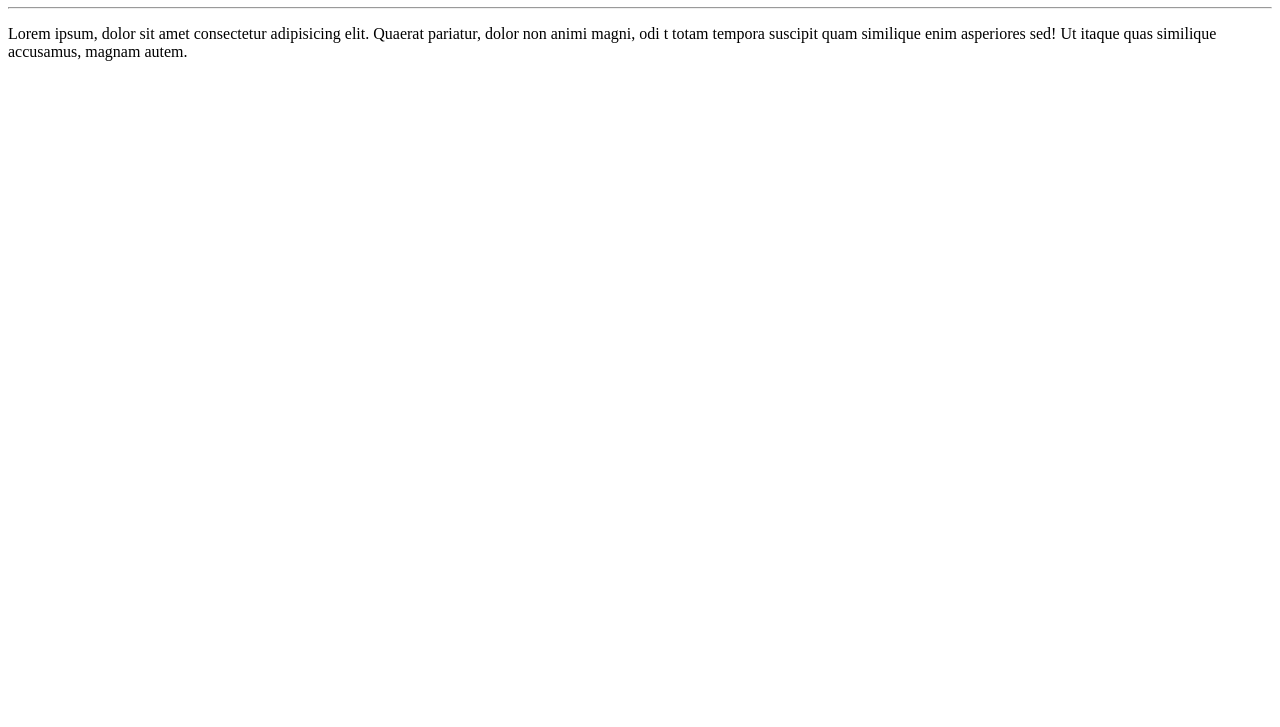
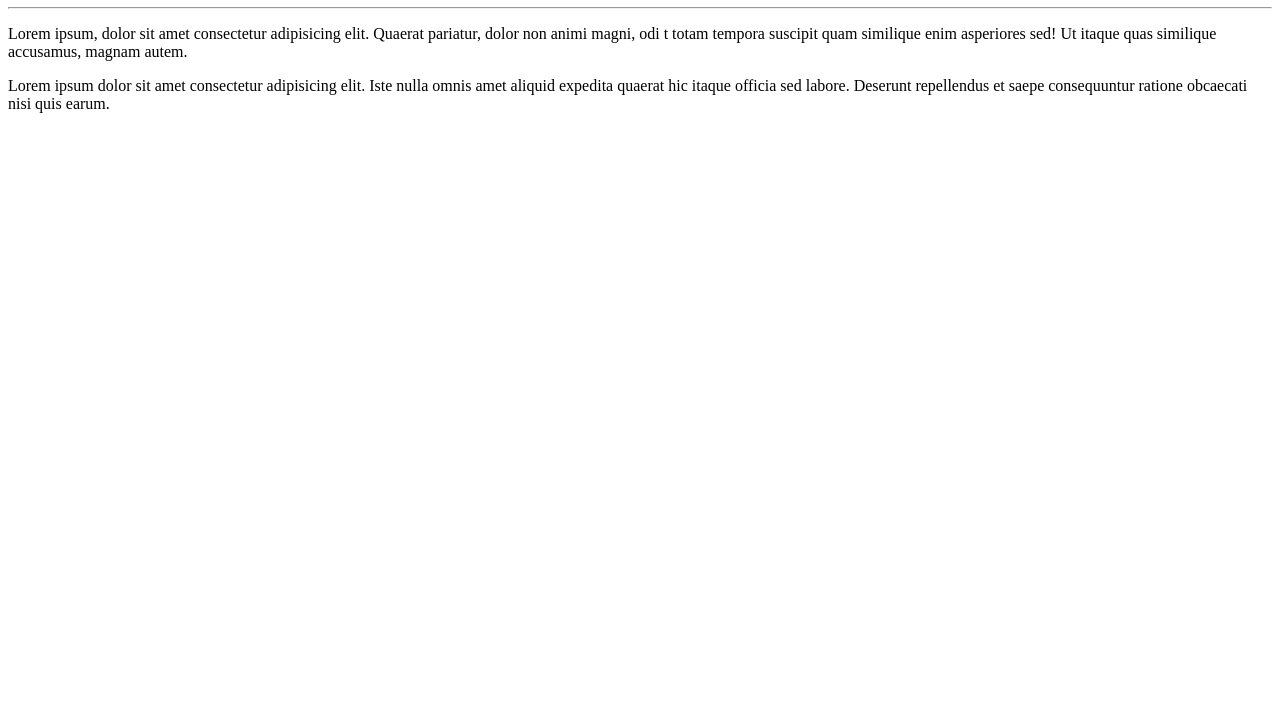
Before and after one commit to nessaob/Ola-mundo, a plain HTML site: page site-exemplo/index.html in a window 1280 px wide. Shown: the part 73-800 px from the top of the page. Drawn offline with Linux system fonts and the light colour scheme.

Commit message:
adicionei um paragráfo

```diff
--- a/site-exemplo/index.html
+++ b/site-exemplo/index.html
@@ -13,5 +13,10 @@
         t totam tempora suscipit quam similique enim
          asperiores sed! Ut itaque quas similique
          accusamus, magnam autem.</p>
+         <p>Lorem ipsum dolor sit amet consectetur adipisicing
+            elit. Iste nulla omnis amet aliquid expedita quaerat
+             hic itaque officia sed labore. Deserunt repellendus
+             et saepe consequuntur ratione obcaecati nisi quis
+              earum.</p>
 </body>
 </html>
```
